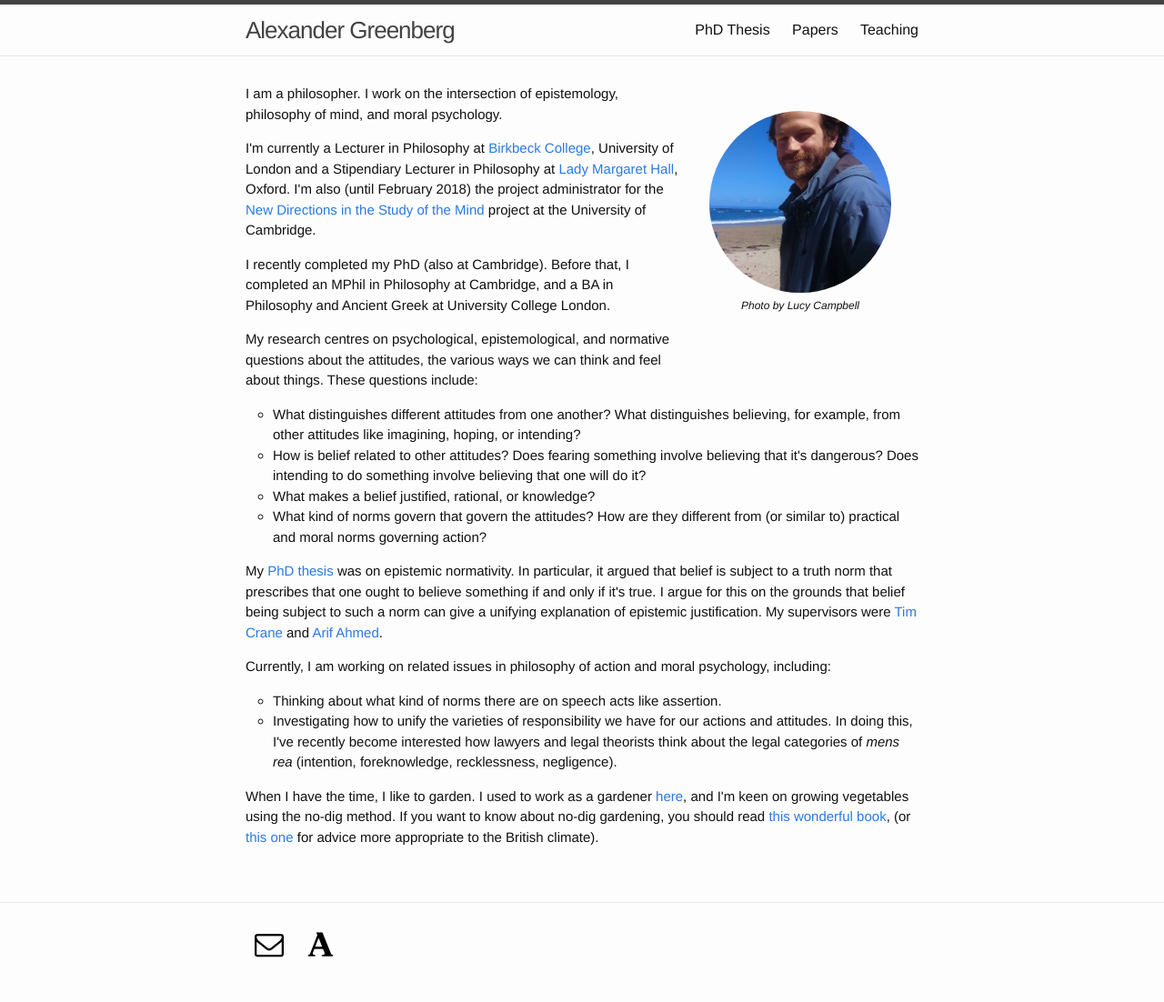
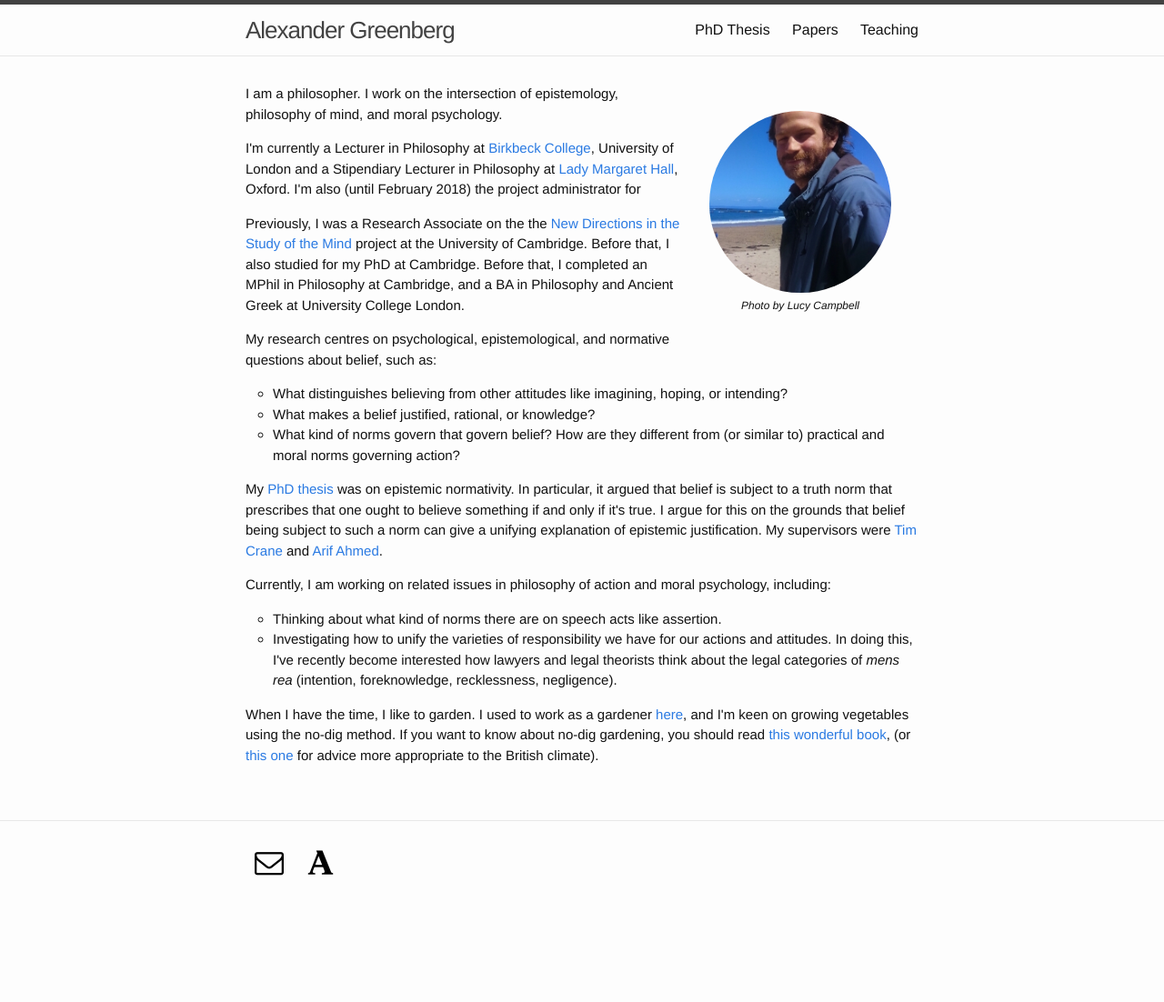
Before and after one commit to alexandergreenberg/alexandergreenberg.github.io, a Jekyll site: the page built from index.html, in a window 1280 px wide. Shown: the whole page at 91% size. Built offline with Jekyll 4.4.1, drawn with Linux system fonts in a browser that asks for light colours; some web fonts are replaced; after the commit the page ends 1012 px from its top, so only the background shows below that.

Commit message:
Update index.html

```diff
--- a/index.html
+++ b/index.html
@@ -9,14 +9,13 @@ layout: default
     <p class="photo-credit"><em>Photo by Lucy Campbell</em></p>
   </div>
     <p class="paragraph">I am a philosopher. I work on the intersection of epistemology, philosophy of mind, and moral psychology.</p>
-  <p class="paragraph">I'm currently a Lecturer in Philosophy at <a href="http://www.bbk.ac.uk/philosophy/">Birkbeck College</a>, University of London and a Stipendiary Lecturer in Philosophy at <a href="http://www.lmh.ox.ac.uk">Lady Margaret Hall</a>, Oxford. I'm also (until February 2018) the project administrator for the <a href="http://www.newdirectionsproject.com" target="_blank">New Directions in the Study of the Mind</a> project at the University of Cambridge.</p>
-    <p class="paragraph">I recently completed my PhD (also at Cambridge). Before that, I completed an MPhil in Philosophy at Cambridge, and a BA in Philosophy and Ancient Greek at University College London.</p>
-    <p class="paragraph">My research centres on psychological, epistemological, and normative questions about the attitudes, the various ways we can think and feel about things. These questions include:</p>
+  <p class="paragraph">I'm currently a Lecturer in Philosophy at <a href="http://www.bbk.ac.uk/philosophy/">Birkbeck College</a>, University of London and a Stipendiary Lecturer in Philosophy at <a href="http://www.lmh.ox.ac.uk">Lady Margaret Hall</a>, Oxford. I'm also (until February 2018) the project administrator for </p>
+    <p class="paragraph">Previously, I was a Research Associate on the the <a href="http://www.newdirectionsproject.com" target="_blank">New Directions in the Study of the Mind</a> project at the University of Cambridge. Before that, I also studied for my PhD at Cambridge. Before that, I completed an MPhil in Philosophy at Cambridge, and a BA in Philosophy and Ancient Greek at University College London.</p>
+    <p class="paragraph">My research centres on psychological, epistemological, and normative questions about belief, such as:</p>
       <ul class="questions-list">
-        <li>What distinguishes different attitudes from one another? What distinguishes believing, for example, from other attitudes like imagining, hoping, or intending?</li>
-        <li>How is belief related to other attitudes? Does fearing something involve believing that it's dangerous? Does intending to do something involve believing that one will do it?</li>
+        <li>What distinguishes believing from other attitudes like imagining, hoping, or intending?</li>
         <li>What makes a belief justified, rational, or knowledge?</li>
-        <li>What kind of norms govern that govern the attitudes? How are they different from (or similar to) practical and moral norms governing action?</li>
+        <li>What kind of norms govern that govern belief? How are they different from (or similar to) practical and moral norms governing action?</li>
       </ul>
     <p class="paragraph">My <a href="/phd-thesis/">PhD thesis</a> was on epistemic normativity. In particular, it argued that belief is subject to a truth norm that prescribes that one ought to believe something if and only if it's true. I argue for this on the grounds that belief being subject to such a norm can give a unifying explanation of epistemic justification. My supervisors were <a href="http://www.timcrane.com" target="_blank">Tim Crane</a> and <a href="http://www.phil.cam.ac.uk/people/teaching-research-pages/ahmed/ahmed-page" target="_blank">Arif Ahmed</a>.</p>
     <p class="paragraph">Currently, I am working on related issues in philosophy of action and moral psychology, including:
```
